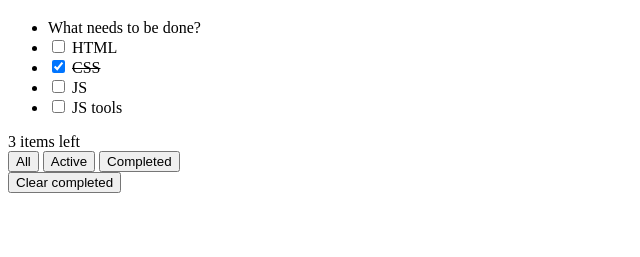
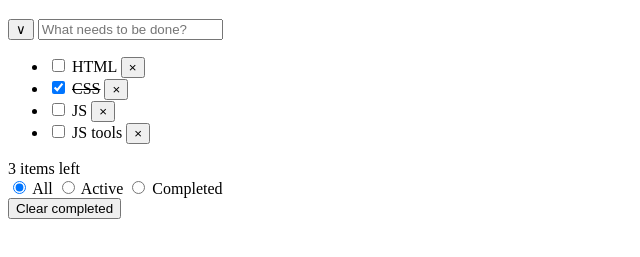
Before and after one commit to ok-technopolis-2020/Milya_Dmitry, a plain HTML site: page index.html in a window 1280 px wide. Shown: the part 61-318 px from the top of the page, without its empty margins (0-640 px from the left). Drawn offline with Linux system fonts and the light colour scheme.

Commit message:
Fixed structure according to the comments

```diff
--- a/index.html
+++ b/index.html
@@ -3,47 +3,47 @@
 <head>
     <meta charset="utf-8">
     <title>todo</title>
-    <!--[if IE]>
-	    <script>
-            document.createElement('header');
-            document.createElement('nav');
-            document.createElement('section');
-            document.createElement('article');
-            document.createElement('aside');
-            document.createElement('footer');
-	    </script>
-    <![endif]-->
 </head>
 <body>
     <header>
         <h1>todos</h1>
     </header>
     <main>
+        <div class="mainHeader">
+            <input type="button" name="switch" value="&or;" aria-label="Mark all tasks as completed / uncompleted"></button>
+            <input type="text" id="addItem" name="addItem" placeholder="What needs to be done?" aria-label="Add new item">
+        </div>
         <ul>
-            <li class="addTask">What needs to be done?</li>
             <li class="task">
                 <input type="checkbox" id="task1" name="task1" value="HTML" aria-label="Mark the task as done">
                 <label for="task1">HTML</label>
+                <input type="button" name="delete" value="&times;" aria-label="Delete the task"></button>
             </li>
             <li class="task">
                 <input type="checkbox" id="task2" name="task2" value="CSS" aria-label="Mark the task as done" checked>
                 <label for="task2" ><del>CSS</del></label>
+                <input type="button" name="delete" value="&times;" aria-label="Delete the task"></button>
             </li>
             <li class="task completed">
                 <input type="checkbox" id="task3" name="task3" value="JS" aria-label="Mark the task as done">
                 <label for="task3">JS</label>
+                <input type="button" name="delete" value="&times;" aria-label="Delete the task"></button>
             </li>
             <li class="task">
                 <input type="checkbox" id="task4" name="task4" value="JS tools" aria-label="Mark the task as done">
                 <label for="task4">JS tools</label>
+                <input type="button" name="delete" value="&times;" aria-label="Delete the task"></button>
             </li>
         </ul>
         <footer>
             <span class="counter">3 items left</span>
-            <div class="mainButtons">
-                <button class="selected" type="button" name="All" value="All" aria-label="Display all tasks">All</button>
-                <button type="button" name="Active" value="Active" aria-label="Display only active tasks">Active</button>
-                <button type="button" name="Completed" value="Completed" aria-label="Display only completed tasks">Completed</button>
+            <div class="mainFilter">
+                <input type="radio" name="filter" id="All" value="All" checked aria-selected="true" aria-label="Display all tasks">
+                <label for="All">All</label>
+                <input type="radio" name="filter" id="Active" value="Active" aria-selected="false" aria-label="Display only active tasks">
+                <label for="Active">Active</label>
+                <input type="radio" name="filter" id="Completed" value="Completed" aria-selected="false" aria-label="Display only completed tasks">
+                <label for="Completed">Completed</label>
             </div>
             <button class="clear" type="button" name="Clear" value="Clear" aria-label="Delete the completed tasks">Clear completed</button>
         </footer>
```
